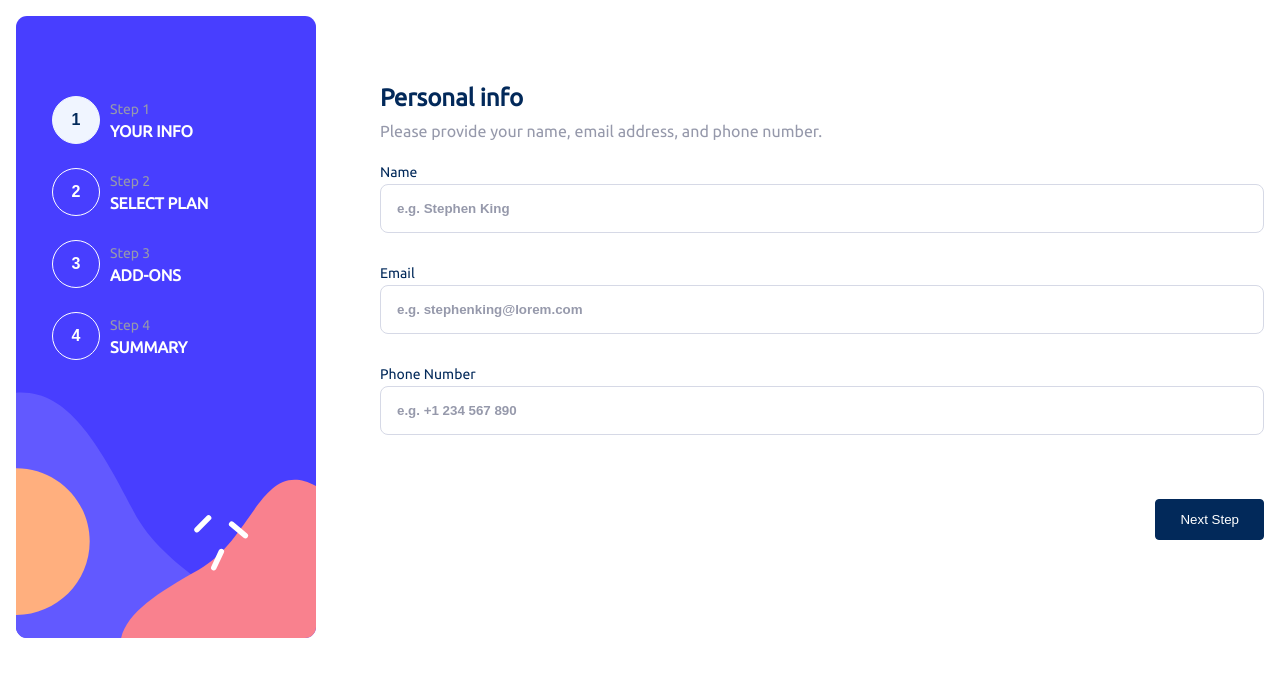
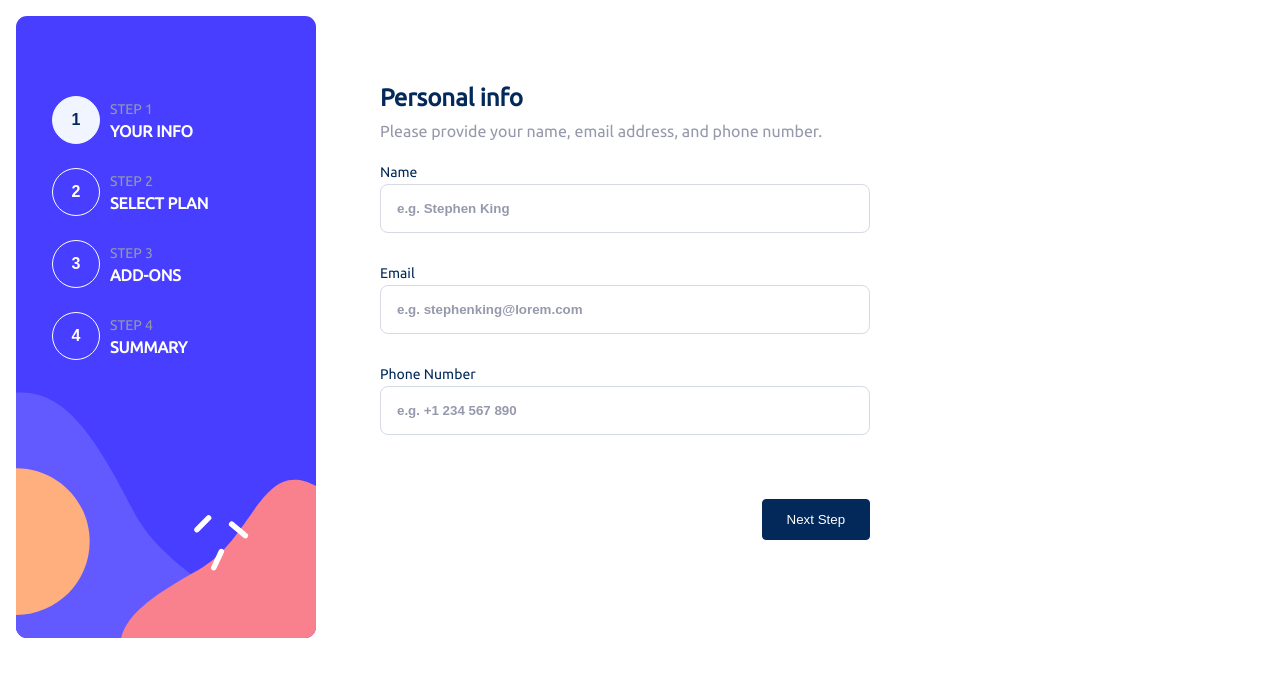
Before and after one commit to saifan-shaikh/multi-step-form, a React app: page / in a window 1280 px wide. Shown: the top 676 px of the page. Built offline with nearby package versions, Linux system fonts and the light colour scheme; the HTML template or start-up script is replaced by a standard one.

Commit message:
some fixes

```diff
--- a/src/App.css
+++ b/src/App.css
@@ -549,7 +549,7 @@ body {
     height: 100%;
     margin: 16px 32px 0;
     padding-left: 32px;
-    width: 100%;
+    width: max-content;
   }
 
   .content-container {
@@ -597,6 +597,7 @@ body {
 
   .thankyou-container {
     left: 50%;
+    padding-right: 64px;
     top: 20%;
     width: 100%;
   }
--- a/src/App.tsx
+++ b/src/App.tsx
@@ -36,7 +36,7 @@ function App() {
         <div key={button.label} className="sidebar-button-container">
           <button className={sidebarButtonClass}>{button.id}</button>
           <div className="sidebar-button-label-container">
-            <div className="sidebar-button-label-header">Step {button.id}</div>
+            <div className="sidebar-button-label-header">STEP {button.id}</div>
             <div className="sidebar-button-label-body">{button.label}</div>
           </div>
         </div>
--- a/src/components/addons.tsx
+++ b/src/components/addons.tsx
@@ -49,6 +49,7 @@ const AddOns = () => {
             });
             return (
               <button
+                key={addOn.name}
                 className={addOnClass}
                 onClick={() => {
                   handleAddOnClick(addOn);
--- a/src/components/plan.tsx
+++ b/src/components/plan.tsx
@@ -39,6 +39,7 @@ const Plan = () => {
       });
       return (
         <button
+          key={planElement.name}
           className={planClass}
           onClick={() => handlePlanClick(planElement)}
         >
--- a/src/components/summary.tsx
+++ b/src/components/summary.tsx
@@ -73,7 +73,7 @@ const Summary = () => {
                   {addOns.map((addOn) => {
                     if (addOn.isSelected) {
                       return (
-                        <div className="summary-form-body-item">
+                        <div key={addOn.name} className="summary-form-body-item">
                           <div className="summary-form-body-item-name">
                             {addOn.name}
                           </div>
```
